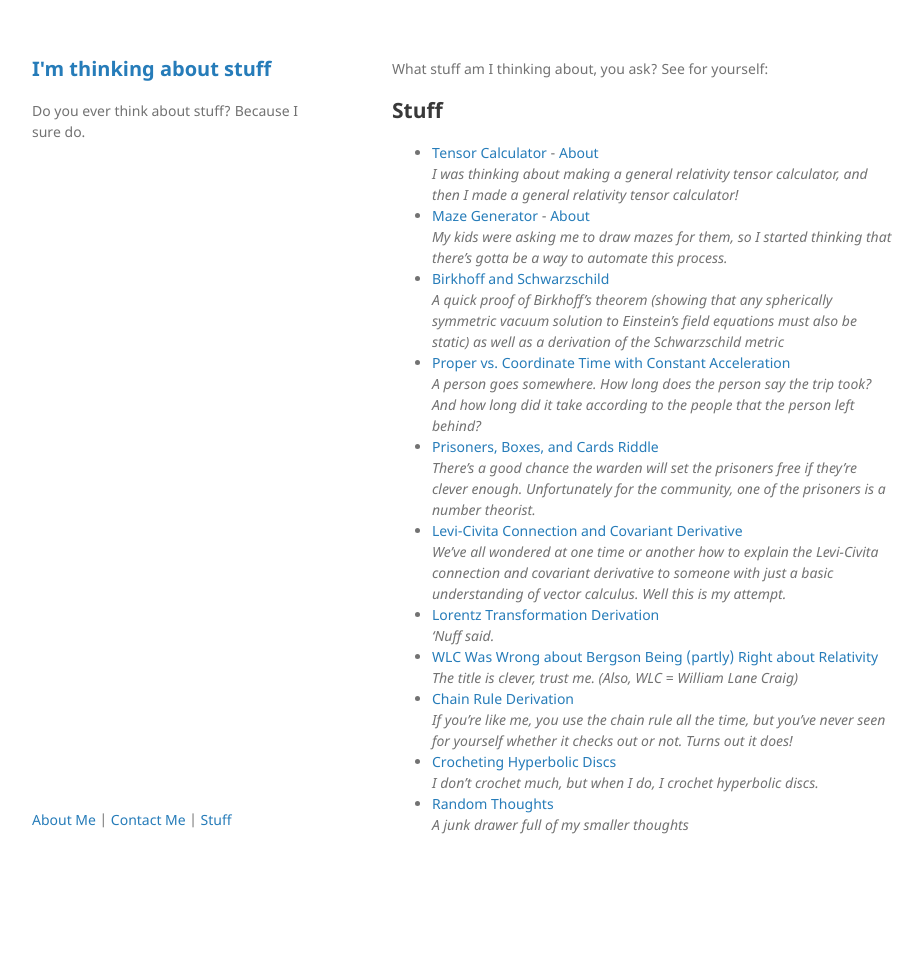
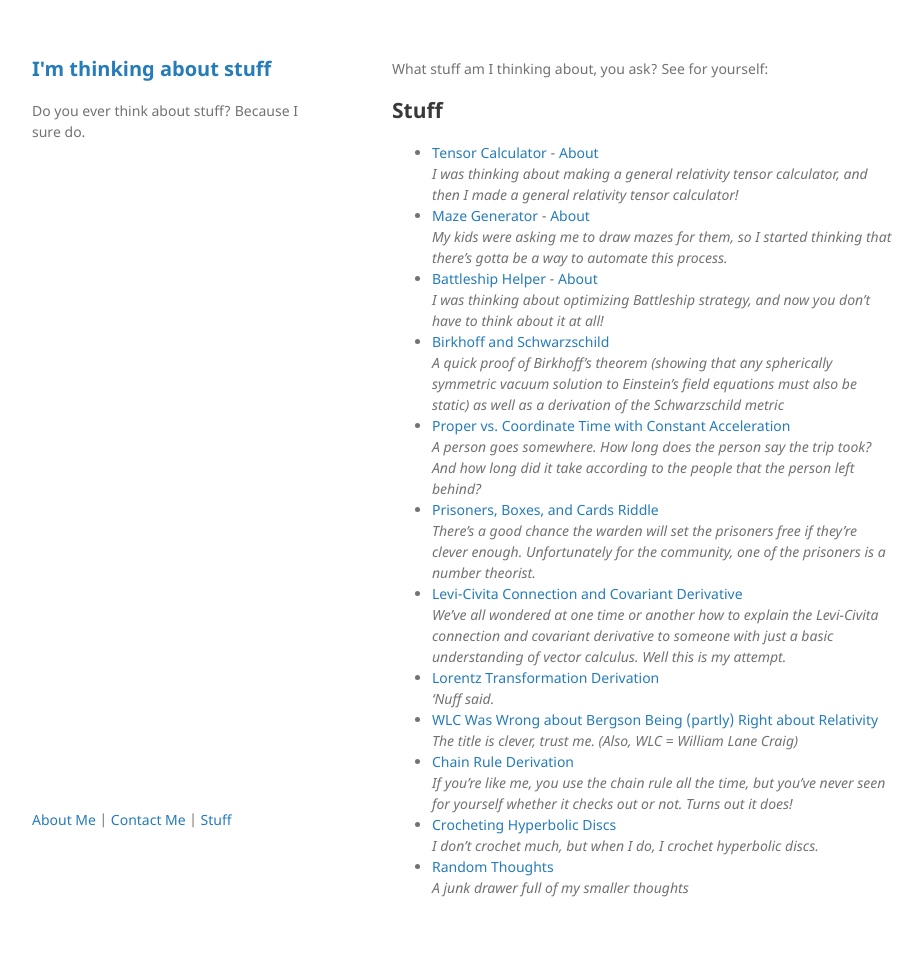
Before and after one commit to kettlecornwitha-QU/Im-thinking, a Jekyll site: the page built from index.markdown, in a window 1280 px wide. Shown: the whole page, without its empty margins (178-1101 px from the left). Built offline with Jekyll 4.4.1, drawn with Linux system fonts in a browser that asks for light colours; before the commit the page ends 905 px from its top, so only the background shows below that.

Commit message:
Added link to Battleship app

```diff
--- a/index.markdown
+++ b/index.markdown
@@ -12,6 +12,8 @@ What stuff am I thinking about, you ask?  See for yourself:
 *I was thinking about making a general relativity tensor calculator, and then I made a general relativity tensor calculator!*
 - [Maze Generator](https://maze-frontend-ynwr.onrender.com) - [About]({{ '/MG_About.html' | relative_url }})\
 *My kids were asking me to draw mazes for them, so I started thinking that there's gotta be a way to automate this process.*
+- [Battleship Helper](https://kettlecornwitha-qu.github.io/bship_frontend/) - [About]({{ '/BH_About.html' | relative_url }})\
+*I was thinking about optimizing Battleship strategy, and now you don't have to think about it at all!*
 - [Birkhoff and Schwarzschild]({{ '/Birkhoff.html' | relative_url }})\
   *A quick proof of Birkhoff’s theorem (showing that any spherically symmetric vacuum solution to Einstein’s field equations must also be static) as well as a derivation of the Schwarzschild metric*
 - [Proper vs. Coordinate Time with Constant Acceleration]({{ '/Constant_Acceleration_Travel_Times.html' | relative_url }})\
```
Also changed, not shown: BH_About.html (added, +14 -0 lines).
